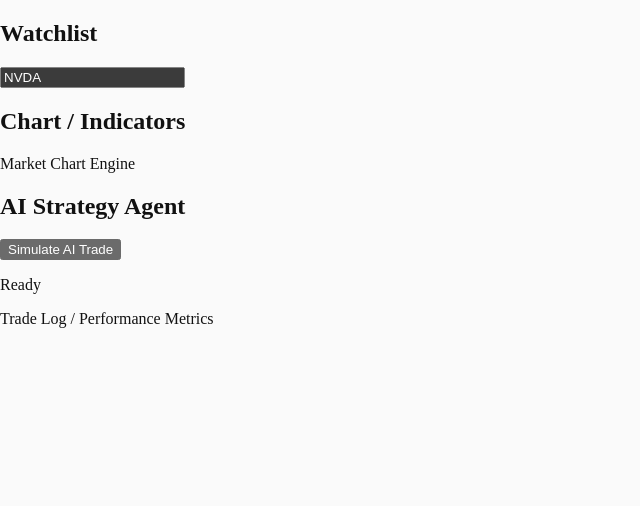
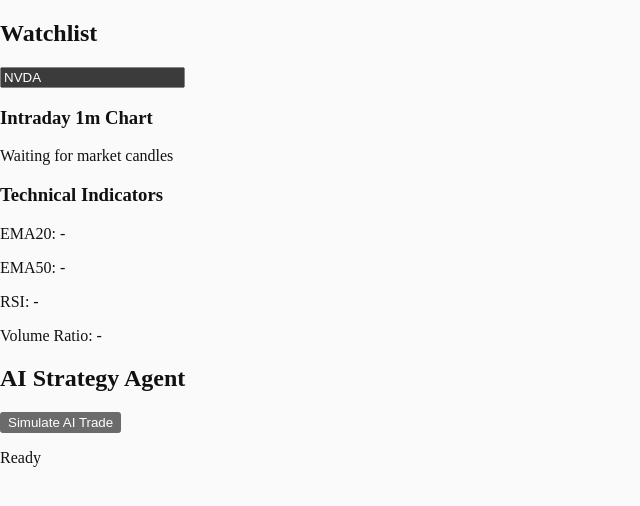
Before and after one commit to ideasdeapps-collab/Sotck-ML, a Next.js app: page /trading in a window 1280 px wide. Shown: the top 506 px of the page, without its empty margins (0-640 px from the left). Built offline with nearby package versions, Linux system fonts and the light colour scheme.

Commit message:
feat: connect Polygon candles API to LiveChart

```diff
--- a/app/trading/components/TradingWorkspace.tsx
+++ b/app/trading/components/TradingWorkspace.tsx
@@ -2,25 +2,37 @@
 
 import { useState } from "react";
 import AIRecommendation from "./AIRecommendation";
+import LiveChart from "./LiveChart";
+import IndicatorPanel from "./IndicatorPanel";
 
 export default function TradingWorkspace() {
   const [ticker, setTicker] = useState("NVDA");
   const [status, setStatus] = useState("Ready");
   const [simulation, setSimulation] = useState<any>(null);
+  const [marketData, setMarketData] = useState<any>(null);
+
+  async function loadMarketData() {
+    const response = await fetch("/api/market-data", {
+      method: "POST",
+      headers: { "Content-Type": "application/json" },
+      body: JSON.stringify({ ticker }),
+    });
+
+    const data = await response.json();
+    setMarketData(data);
+  }
 
   async function runSimulation() {
     setStatus("Running AI simulation...");
 
     try {
+      await loadMarketData();
+
       const response = await fetch("/api/simulate-trading-ai", {
         method: "POST",
         headers: { "Content-Type": "application/json" },
         body: JSON.stringify({ ticker }),
       });
-
-      if (!response.ok) {
-        throw new Error("Simulation endpoint unavailable");
-      }
 
       const result = await response.json();
       setSimulation(result);
@@ -41,33 +53,28 @@
         />
       </section>
 
-      <section className="lg:col-span-2 border rounded p-4">
-        <h2 className="font-semibold">Chart / Indicators</h2>
-        <div className="mt-4 h-48 flex items-center justify-center">
-          Market Chart Engine
-        </div>
+      <section className="lg:col-span-2">
+        <LiveChart candles={marketData?.candles} />
+      </section>
+
+      <section>
+        <IndicatorPanel
+          ema20={simulation?.features?.ema20}
+          ema50={simulation?.features?.ema50}
+          rsi={simulation?.features?.rsi}
+          volumeRatio={simulation?.features?.volumeRatio}
+        />
       </section>
 
       <section className="border rounded p-4">
         <h2 className="font-semibold">AI Strategy Agent</h2>
-        <button
-          className="border rounded px-3 py-2 mt-3"
-          onClick={runSimulation}
-        >
+        <button className="border rounded px-3 py-2 mt-3" onClick={runSimulation}>
           Simulate AI Trade
         </button>
         <p className="mt-3 text-sm">{status}</p>
       </section>
 
-      {simulation && (
-        <section className="lg:col-span-4">
-          <AIRecommendation data={simulation} />
-        </section>
-      )}
-
-      <section className="lg:col-span-4 border rounded p-4">
-        Trade Log / Performance Metrics
-      </section>
+      {simulation && <AIRecommendation data={simulation} />}
     </main>
   );
 }
```
